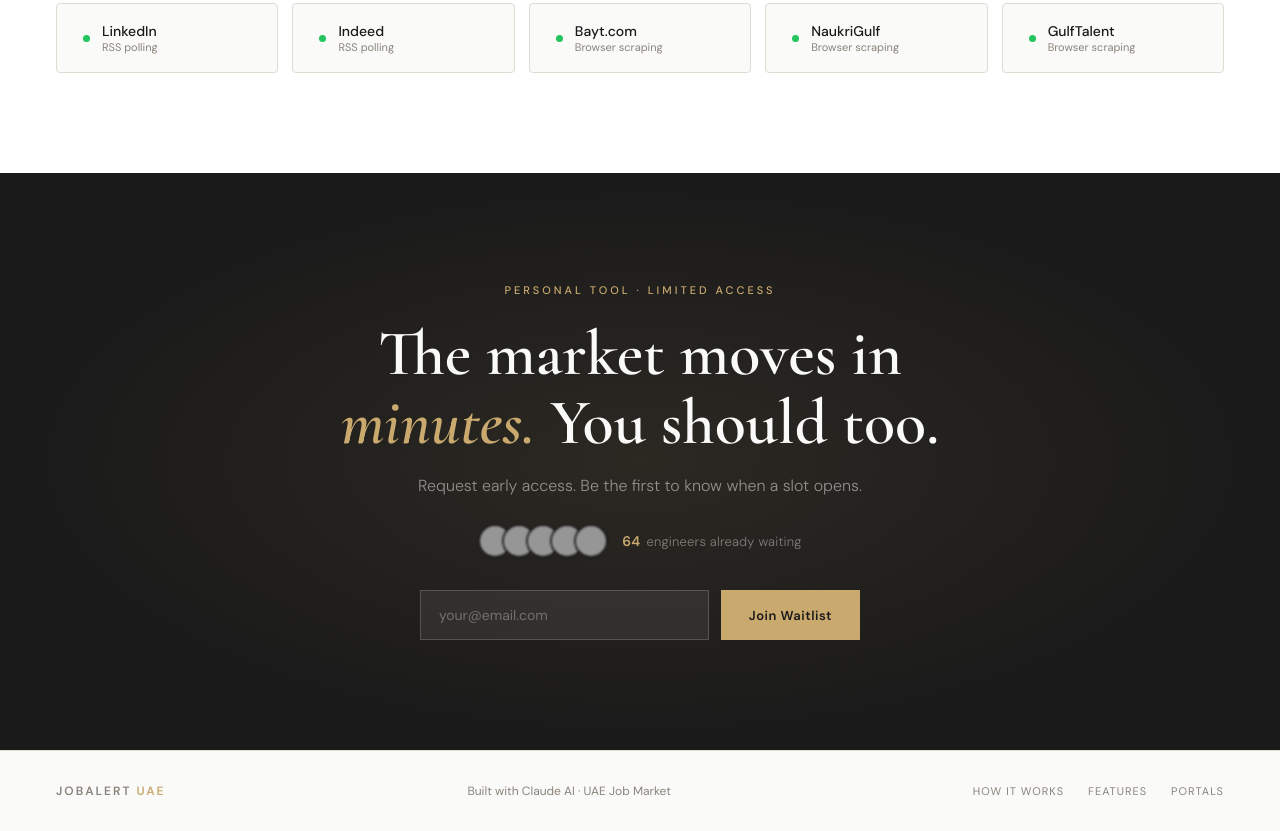
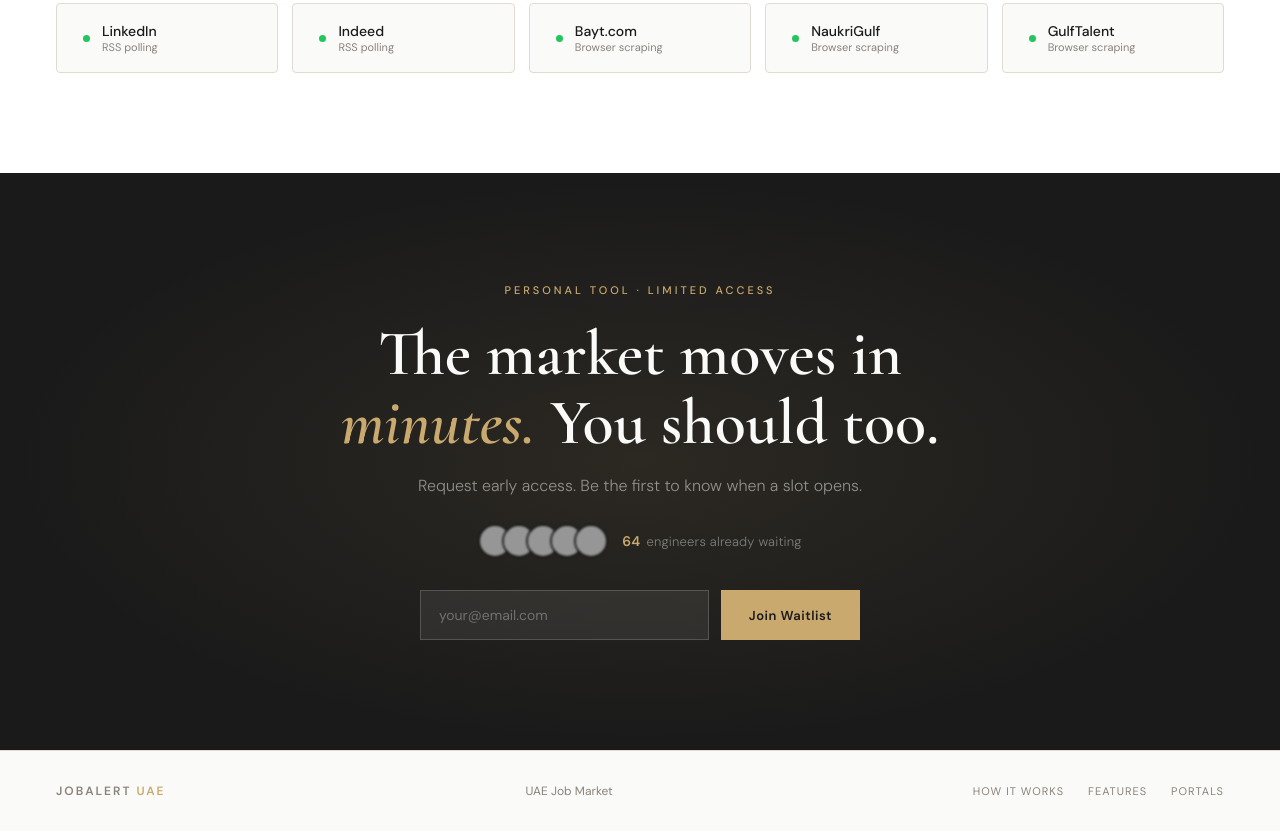
Before and after one commit to adeeb123-crypto/job-alert-sys, a plain HTML site: page index.html in a window 1280 px wide. Shown: the part 2871-3702 px from the top of the page. Drawn offline with nearby package versions, Linux system fonts and the light colour scheme; grey boxes are pictures that could not be loaded; a web font is replaced by a local one.

Commit message:
fix: remove claude AI footer text

```diff
--- a/index.html
+++ b/index.html
@@ -854,7 +854,7 @@ footer {
 <!-- FOOTER -->
 <footer>
   <a href="#" class="footer-logo">JobAlert <span>UAE</span></a>
-  <p class="footer-copy">Built with Claude AI · UAE Job Market</p>
+  <p class="footer-copy">UAE Job Market</p>
   <div class="footer-links">
     <a href="#how-it-works">How it works</a>
     <a href="#features">Features</a>
```
